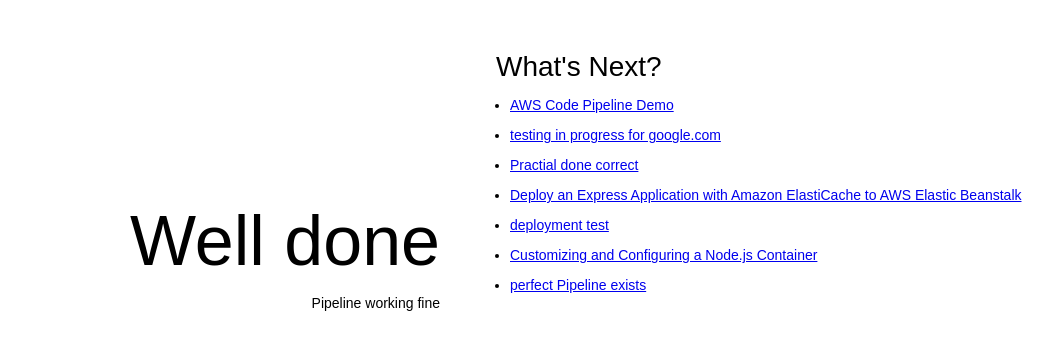
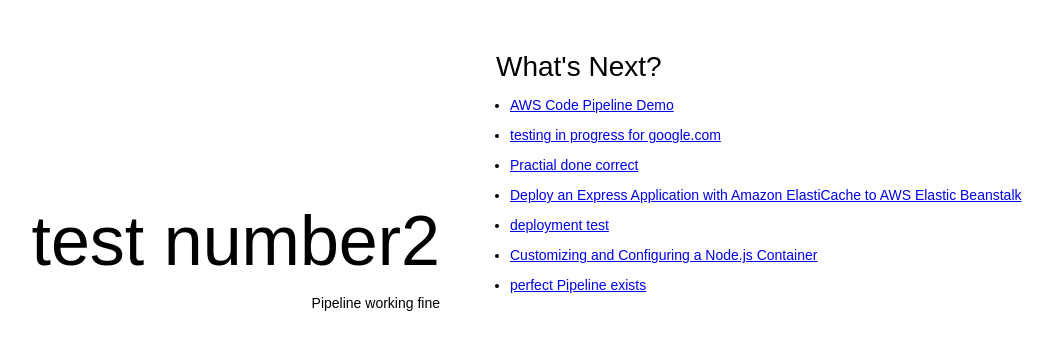
Before and after one commit to divitmishra/demoforbatch, a website: page index.html in a window 1280 px wide. Shown: the whole page, without its empty margins (172-1225 px from the left). Drawn offline with Linux system fonts and the light colour scheme.

Commit message:
Add files via upload
test 2

```diff
--- a/index.html
+++ b/index.html
@@ -74,7 +74,7 @@
   </head>
   <body>
     <div class="textColumn">
-      <h1>Well done</h1>
+      <h1>test number2</h1>
       <p>Pipeline working fine</p>
     </div>
     <div class="linksColumn">
```
